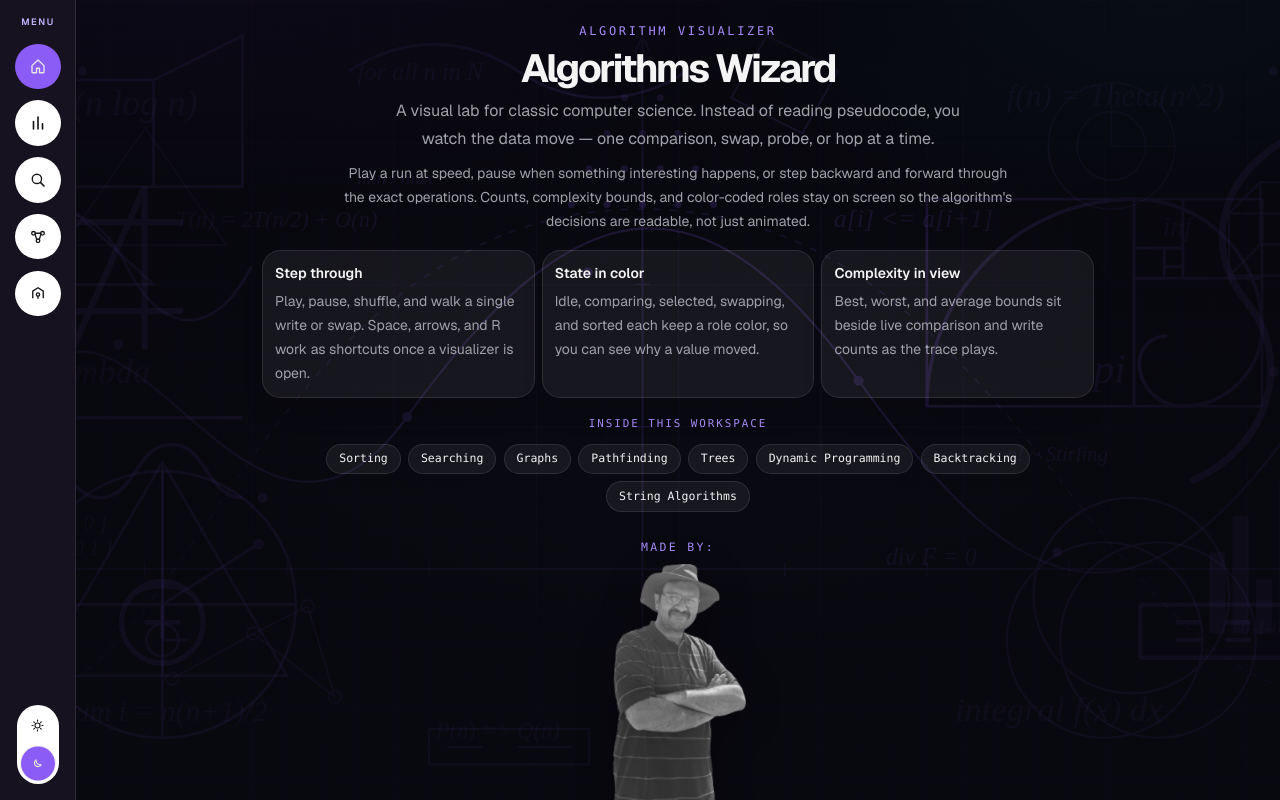
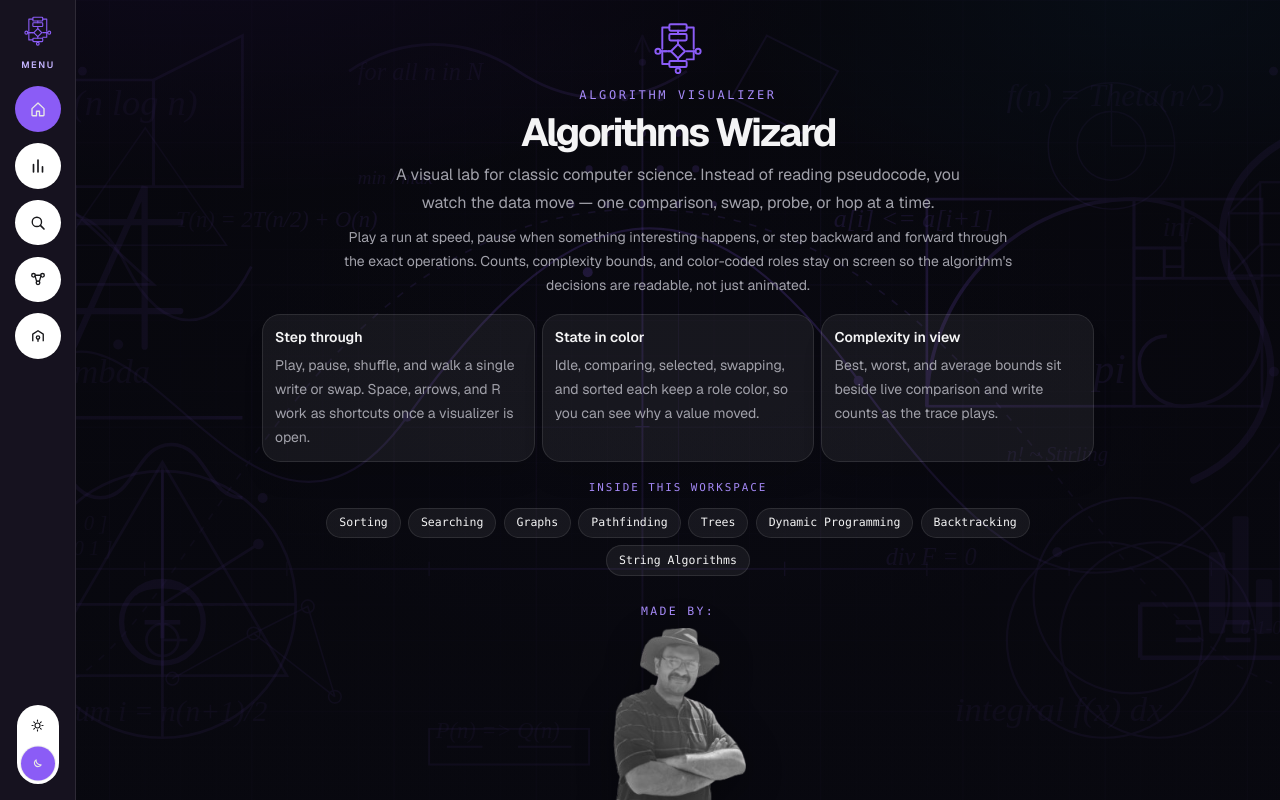
Before and after one commit to Muhammad-Ali-Khan9/Algo-Wiz, a Next.js app: page / in a window 1280 px wide. Built offline with nearby package versions, Linux system fonts and the light colour scheme.

Commit message:
[ADDED ALGO ICON]

```diff
--- /dev/null
+++ b/components/brand/AlgoMark.tsx
@@ -0,0 +1,115 @@
+export function AlgoMark({ className, title }: { className?: string; title?: string }) {
+  return (
+    <svg
+      className={className}
+      xmlns="http://www.w3.org/2000/svg"
+      viewBox="0 0 48 48"
+      fill="none"
+      aria-hidden={title ? undefined : true}
+      role={title ? "img" : undefined}
+      aria-label={title}
+    >
+      <rect
+        x="16"
+        y="2"
+        width="16"
+        height="6"
+        rx="1.2"
+        stroke="currentColor"
+        strokeWidth="1.8"
+      />
+      <rect
+        x="16"
+        y="11"
+        width="16"
+        height="6"
+        rx="1.2"
+        stroke="currentColor"
+        strokeWidth="1.8"
+      />
+      <path d="M24 8v3" stroke="currentColor" strokeWidth="1.8" strokeLinecap="round" />
+      <path
+        d="M24 20.5 30.5 27 24 33.5 17.5 27Z"
+        stroke="currentColor"
+        strokeWidth="1.8"
+        strokeLinejoin="round"
+      />
+      <path
+        d="M24 17v3.5"
+        stroke="currentColor"
+        strokeWidth="1.8"
+        strokeLinecap="round"
+      />
+      <rect
+        x="16"
+        y="36"
+        width="16"
+        height="5.5"
+        rx="1.2"
+        stroke="currentColor"
+        strokeWidth="1.8"
+      />
+      <path
+        d="M24 33.5V36"
+        stroke="currentColor"
+        strokeWidth="1.8"
+        strokeLinecap="round"
+      />
+      <circle cx="24" cy="45" r="2.2" stroke="currentColor" strokeWidth="1.8" />
+      <path
+        d="M24 41.5v1.3"
+        stroke="currentColor"
+        strokeWidth="1.8"
+        strokeLinecap="round"
+      />
+      <circle cx="5.5" cy="27" r="2.4" stroke="currentColor" strokeWidth="1.8" />
+      <circle cx="42.5" cy="27" r="2.4" stroke="currentColor" strokeWidth="1.8" />
+      <path
+        d="M16 5H9.5v19.6"
+        stroke="currentColor"
+        strokeWidth="1.8"
+        strokeLinecap="round"
+        strokeLinejoin="round"
+      />
+      <path
+        d="M7.9 27H16"
+        stroke="currentColor"
+        strokeWidth="1.8"
+        strokeLinecap="round"
+      />
+      <path
+        d="M9.5 27V38.75H16"
+        stroke="currentColor"
+        strokeWidth="1.8"
+        strokeLinecap="round"
+        strokeLinejoin="round"
+      />
+      <path
+        d="M17.5 27h-2.2M13.2 27h-2.2M8.9 27H7.9"
+        stroke="currentColor"
+        strokeWidth="1.8"
+        strokeLinecap="round"
+      />
+      <path
+        d="M32 5h6.5v19.6"
+        stroke="currentColor"
+        strokeWidth="1.8"
+        strokeLinecap="round"
+        strokeLinejoin="round"
+      />
+      <path
+        d="M40.1 27H32"
+        stroke="currentColor"
+        strokeWidth="1.8"
+        strokeLinecap="round"
+      />
+      <path
+        d="M38.5 27v7.5H32"
+        stroke="currentColor"
+        strokeWidth="1.8"
+        strokeLinecap="round"
+        strokeLinejoin="round"
+      />
+    </svg>
+  );
+}
--- a/components/home/HomeHero.tsx
+++ b/components/home/HomeHero.tsx
@@ -10,6 +10,7 @@ import {
   type CSSProperties,
   type ReactNode,
 } from "react";
+import { AlgoMark } from "@/components/brand/AlgoMark";
 import styles from "./home-hero.module.scss";
 
 function IconLinkedIn() {
@@ -308,6 +309,7 @@ export function HomeHero() {
               </aside>
 
               <div className={styles.contentInner}>
+                <AlgoMark className={styles.brandMark} />
                 <p className={styles.kicker}>Algorithm Visualizer</p>
                 <h1 id="home-title" className={styles.title}>
                   Algorithms Wizard
--- a/components/home/home-hero.module.scss
+++ b/components/home/home-hero.module.scss
@@ -186,6 +186,12 @@
     "col-start-2 box-border flex w-full min-w-0 max-w-[52rem] flex-col items-center gap-[0.85rem] justify-self-center px-3 py-[0.4rem] text-center"
   );
   animation: intro-in 0.9s cubic-bezier(0.22, 1, 0.36, 1) both;
+}
+
+.brandMark {
+  @include theme-color-shift;
+  @include tw("mb-1 block size-[3.25rem] shrink-0");
+  color: var(--accent);
 }
 
 .kicker {
--- a/components/nav/SideNav.tsx
+++ b/components/nav/SideNav.tsx
@@ -9,6 +9,7 @@ import pathfindingIcon from "@/public/icons/pathfinding.svg";
 import searchIcon from "@/public/icons/search.svg";
 import sortIcon from "@/public/icons/sort.svg";
 import sunIcon from "@/public/icons/sun.svg";
+import { AlgoMark } from "@/components/brand/AlgoMark";
 import { useTheme } from "@/components/theme/ThemeProvider";
 import Image from "next/image";
 import Link from "next/link";
@@ -74,6 +75,14 @@ export function SideNav() {
         data-open={open}
         aria-label="Sections"
       >
+        <Link
+          href="/"
+          className={styles.brandLink}
+          aria-label="Algorithms Wizard home"
+          title="Algorithms Wizard"
+        >
+          <AlgoMark className={styles.brand} />
+        </Link>
         <p className={styles.label}>Menu</p>
         {SECTIONS.map((section) => {
           const active =
--- a/components/nav/side-nav.module.scss
+++ b/components/nav/side-nav.module.scss
@@ -16,6 +16,24 @@
   width: $nav-w;
   background: var(--rail);
   box-shadow: inset -1px 0 0 var(--border);
+}
+
+.brandLink {
+  @include focus-ring;
+  @include tw("mb-0.5 flex shrink-0 items-center justify-center no-underline");
+  color: inherit;
+
+  &:hover .brand,
+  &:focus-visible .brand {
+    color: var(--rail-active);
+    filter: brightness(1.12);
+  }
+}
+
+.brand {
+  @include theme-color-shift;
+  @include tw("block size-[1.85rem]");
+  color: var(--rail-active);
 }
 
 .menuBtn,
```
Also changed, not shown: public/algo-removebg-preview.png (added), public/icons/algo.svg (added).
